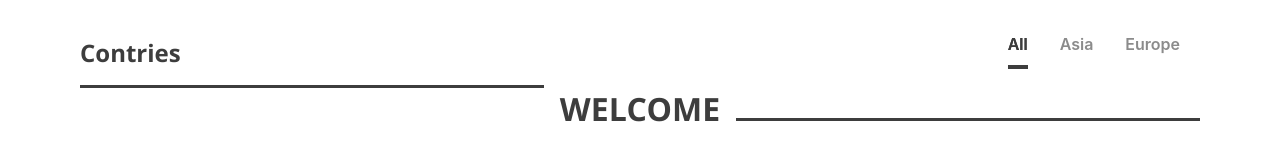
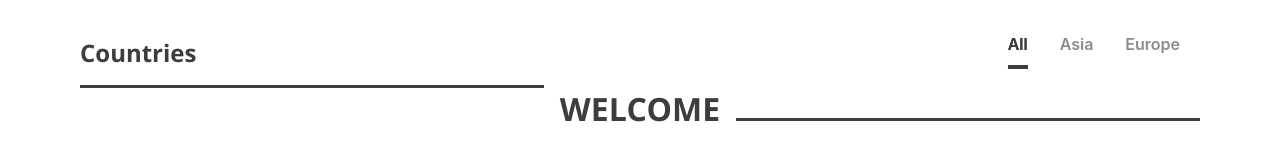
Before and after one commit to SachuChandran/Timesworld, a React (Vite) app: page /home in a window 1280 px wide. Shown: the top 147 px of the page. Built offline with nearby package versions, Linux system fonts and the light colour scheme; no server answers.

Commit message:
push latest

```diff
--- a/src/Pages/Components/Header.tsx
+++ b/src/Pages/Components/Header.tsx
@@ -34,7 +34,7 @@ const Header = () => {
     console.log(screenWidth)
     return (
         <div className='flex items-center justify-between'>
-            <p className='text-[24px] font-[700] text-[#3D3D3D] leading-[34px]'>Contries</p>
+            <p className='text-[24px] font-[700] text-[#3D3D3D] leading-[34px]'>Countries</p>
             <div className="customer-master-wrap">
                 {screenWidth > 575.98 ? (
                     <Tabs
```
